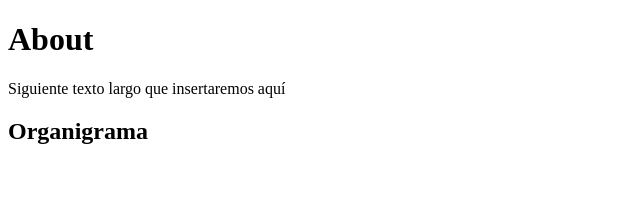
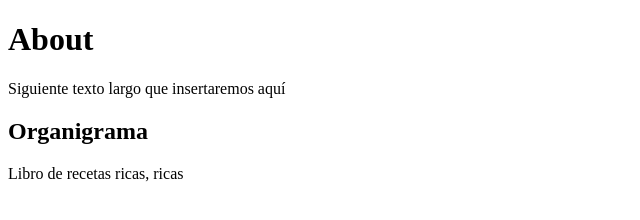
Before and after one commit to mjm-me/exer02, a plain HTML site: page about.html in a window 1280 px wide. Shown: the whole page, without its empty margins (0-640 px from the left). Drawn offline with Linux system fonts and the light colour scheme.

Commit message:
Add txt libro recetas al about.hmtl

```diff
--- a/about.html
+++ b/about.html
@@ -11,5 +11,6 @@
     </header>
     <p>Siguiente texto largo que insertaremos aquí</p>
     <h2>Organigrama</h2>
+    <p>Libro de recetas ricas, ricas</p>
 </body>
 </html>
```
